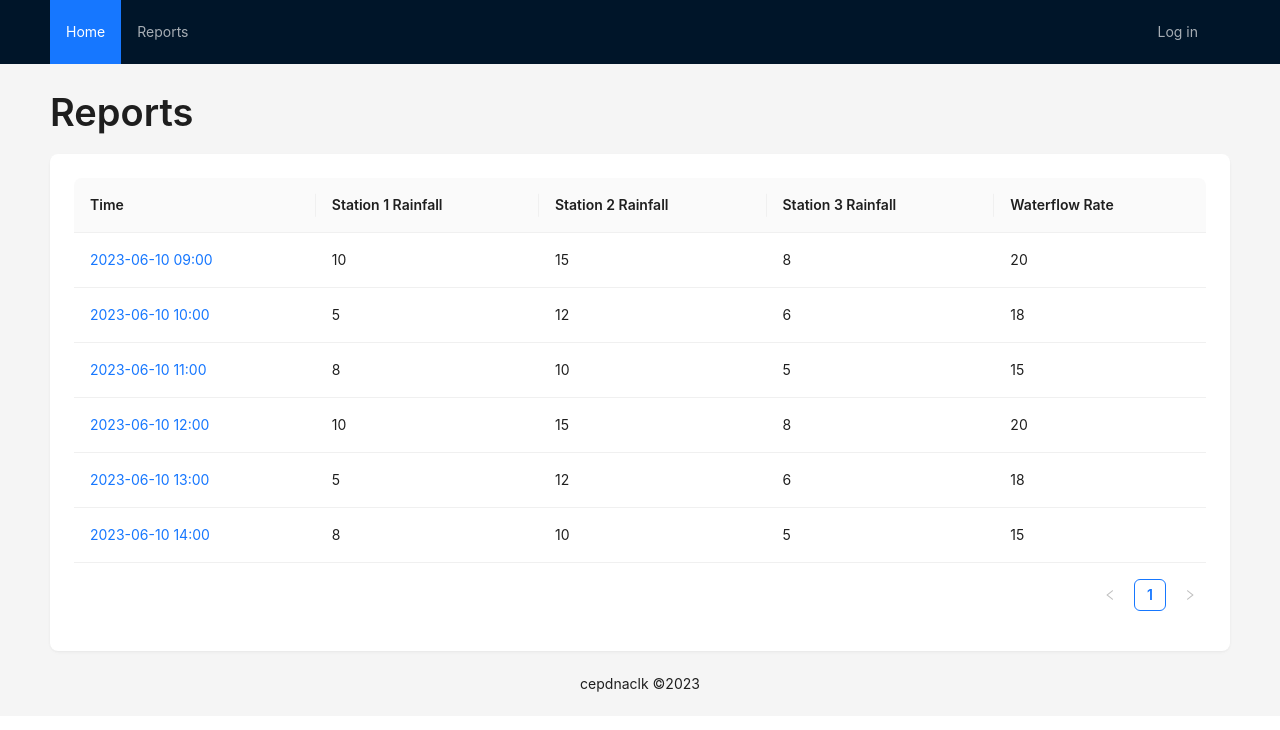
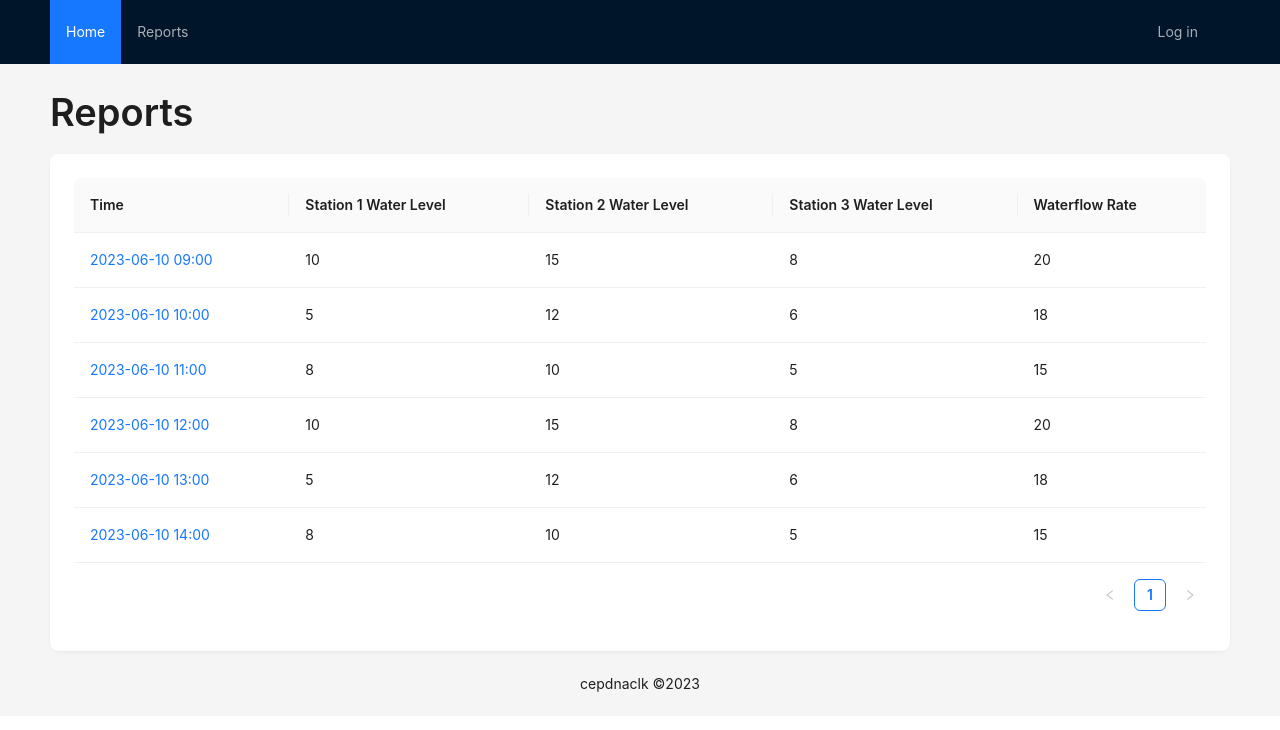
Before and after one commit to cepdnaclk/e18-6sp-Realtime-Flood-Forecast-System, a React (Create React App) app in the folder code/frontend/: page /reports in a window 1280 px wide. Shown: the top 730 px of the page. Built offline with nearby package versions, Linux system fonts and the light colour scheme.

Commit message:
Update table in reports page (#32)

```diff
--- a/code/frontend/src/components/ReportsTable.tsx
+++ b/code/frontend/src/components/ReportsTable.tsx
@@ -5,9 +5,9 @@ import React, { FC } from "react";
 interface DataType {
   key: string;
   datetime: string;
-  station1Rainfall: number;
-  station2Rainfall: number;
-  station3Rainfall: number;
+  station1Waterlevel: number;
+  station2Waterlevel: number;
+  station3Waterlevel: number;
   waterflowRate: number;
 }
 
@@ -19,19 +19,19 @@ const columns: ColumnsType<DataType> = [
     render: (text) => <a>{text}</a>,
   },
   {
-    title: "Station 1 Rainfall",
-    dataIndex: "station1Rainfall",
-    key: "station1Rainfall",
+    title: "Station 1 Water Level",
+    dataIndex: "station1Waterlevel",
+    key: "station1Waterlevel",
   },
   {
-    title: "Station 2 Rainfall",
-    dataIndex: "station2Rainfall",
-    key: "station2Rainfall",
+    title: "Station 2 Water Level",
+    dataIndex: "station2Waterlevel",
+    key: "station2Waterlevel",
   },
   {
-    title: "Station 3 Rainfall",
-    dataIndex: "station3Rainfall",
-    key: "station3Rainfall",
+    title: "Station 3 Water Level",
+    dataIndex: "station3Waterlevel",
+    key: "station3Waterlevel",
   },
   {
     title: "Waterflow Rate",
@@ -44,50 +44,50 @@ const data: DataType[] = [
   {
     key: "1",
     datetime: "2023-06-10 09:00",
-    station1Rainfall: 10,
-    station2Rainfall: 15,
-    station3Rainfall: 8,
+    station1Waterlevel: 10,
+    station2Waterlevel: 15,
+    station3Waterlevel: 8,
     waterflowRate: 20,
   },
   {
     key: "2",
     datetime: "2023-06-10 10:00",
-    station1Rainfall: 5,
-    station2Rainfall: 12,
-    station3Rainfall: 6,
+    station1Waterlevel: 5,
+    station2Waterlevel: 12,
+    station3Waterlevel: 6,
     waterflowRate: 18,
   },
   {
     key: "3",
     datetime: "2023-06-10 11:00",
-    station1Rainfall: 8,
-    station2Rainfall: 10,
-    station3Rainfall: 5,
+    station1Waterlevel: 8,
+    station2Waterlevel: 10,
+    station3Waterlevel: 5,
     waterflowRate: 15,
   },
   // 4 more records
   {
     key: "4",
     datetime: "2023-06-10 12:00",
-    station1Rainfall: 10,
-    station2Rainfall: 15,
-    station3Rainfall: 8,
+    station1Waterlevel: 10,
+    station2Waterlevel: 15,
+    station3Waterlevel: 8,
     waterflowRate: 20,
   },
   {
     key: "5",
     datetime: "2023-06-10 13:00",
-    station1Rainfall: 5,
-    station2Rainfall: 12,
-    station3Rainfall: 6,
+    station1Waterlevel: 5,
+    station2Waterlevel: 12,
+    station3Waterlevel: 6,
     waterflowRate: 18,
   },
   {
     key: "6",
     datetime: "2023-06-10 14:00",
-    station1Rainfall: 8,
-    station2Rainfall: 10,
-    station3Rainfall: 5,
+    station1Waterlevel: 8,
+    station2Waterlevel: 10,
+    station3Waterlevel: 5,
     waterflowRate: 15,
   },
 ];
```
